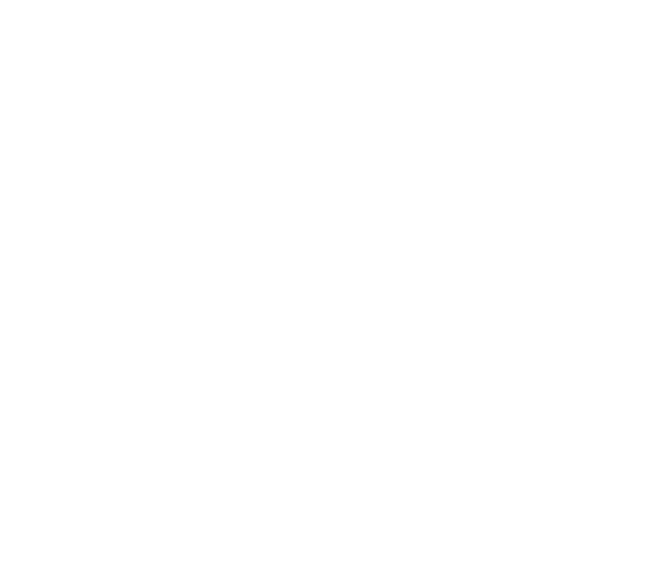
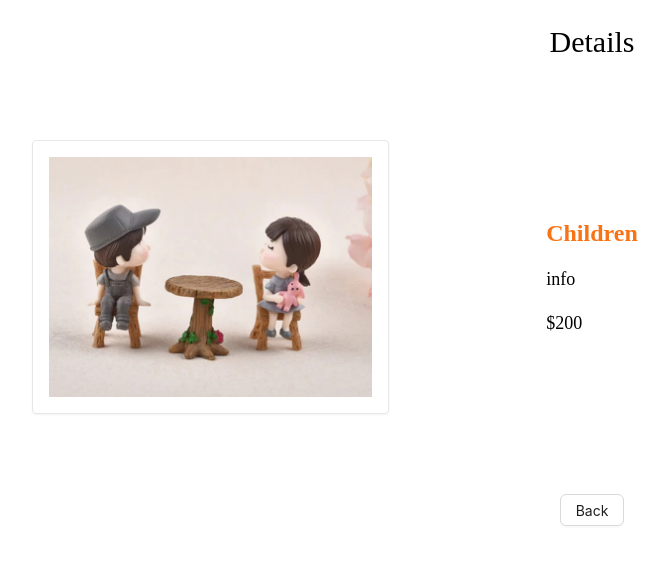
Before and after one commit to Thanujsai/print-it-ui, a React (Create React App) app: page /details/1 in a window 1280 px wide. Before the commit this address had no page. Shown: the top 564 px of the page, without its empty margins (48-717 px from the left). Built offline with nearby package versions, Linux system fonts and the light colour scheme; a web font is replaced by a local one.

Commit message:
details page url consisting item id

```diff
--- a/src/App.js
+++ b/src/App.js
@@ -56,7 +56,7 @@
             <Route path="/exit" element={<ExitAndEnterAnimation />} />
             <Route path="/draggable" element={<DraggableDiv />} />
             <Route path="/variants" element={<Variants />} />
-            <Route path="/details" element={<Details />} />
+            <Route path="/details/:id" element={<Details />} />
             {/* <Route path="/about" element={<About />} /> */}
             {/* Add more routes as needed */}
           </Routes>
--- a/src/components/Explore/Explore.js
+++ b/src/components/Explore/Explore.js
@@ -95,7 +95,7 @@
               initial={{ opacity: 0, x: 10 }}
               whileInView={{ opacity: 1, x: 0 }}
               whileHover={{ scale: 1.1 }}
-              onTap={() => navigate("/details", { state: { card } })}
+              onTap={() => navigate(`/details/${card.id}`)}
               className='p-4 border rounded shadow-sm space-y-2 cursor-pointer'
             >
               <img src={card.image} alt={card.title} className='h-[240px] w-full object-cover' />
--- a/src/components/Home.js
+++ b/src/components/Home.js
@@ -68,7 +68,7 @@
                         type:"spring",
                         stiffness:100,
                         damping:10,
-                        delay:0.4
+                        delay:0.1
                     }}
                     src={lamp} alt="" className='relative z-40 h-[400px] md:h-[700px] img-shadow'></motion.img>
                     {/* orange circle ring */}
--- a/src/components/ProductDetails/Details.js
+++ b/src/components/ProductDetails/Details.js
@@ -1,62 +1,45 @@
 import React from "react";
-import { useLocation, useNavigate } from "react-router-dom";
+import { useParams, useNavigate } from "react-router-dom";
 import { motion } from "framer-motion";
 import { Button } from "antd";
+import { MODELS } from "../Data/Data";
 
 const Details = () => {
-  const location = useLocation();
-  const card = location.state?.card; // Retrieve the passed card data
+  const { id } = useParams();
+  const navigate = useNavigate();
+  const card = MODELS.find(model => model.id.toString() === id); // Find model by id
 
-  const navigate = useNavigate();
   if (!card) {
-    return <p>No details available.</p>;
+    return <p className="text-center text-red-500 mt-10">No details available.</p>;
   }
 
-  {/* Card Section */}
   return (
     <div>
-      <h1 className="text-3xl flex justify-center">Details</h1>
-    <div
-          // initial={{opacity:0, scale:0 }}
-          // animate={{opacity:1, scale:1}}
-          // transition={{
-          //     type:"spring",
-          //     stiffness:100,
-          //     damping:10,
-          //     delay:0.4
-          // }}
-          className='grid grid-cols-1 md:grid-cols-2 p-40 lg:grid-cols-3 gap-6 place-items-center'
-        >
+      <h1 className="text-3xl flex justify-center mt-6">Details</h1>
+      <div className='grid grid-cols-1 md:grid-cols-2 p-20 lg:grid-cols-3 gap-6 place-items-center'>
         <motion.div
-              initial={{opacity:0, scale:0 }}
-              animate={{opacity:1, scale:1}}
-              transition={{
-                  type:"spring",
-                  stiffness:100,
-                  damping:10,
-                  delay:0.4
-              }}
+          initial={{ opacity: 0, scale: 0 }}
+          animate={{ opacity: 1, scale: 1 }}
+          transition={{ type: "spring", stiffness: 100, damping: 10, delay: 0.4 }}
           className='p-4 border rounded shadow-sm space-y-2 cursor-pointer'
         >
           <img src={card.image} alt={card.title} className='h-[240px] w-full object-cover hover:scale-125 duration-300' />
         </motion.div>
         <motion.div
-              initial={{opacity:0, scale:0 }}
-              animate={{opacity:1, scale:1}}
-              transition={{
-                  type:"spring",
-                  stiffness:100,
-                  damping:10,
-                  delay:0.6
-              }}
-            className="space-y-4 text-center md:text-left">
+          initial={{ opacity: 0, scale: 0 }}
+          animate={{ opacity: 1, scale: 1 }}
+          transition={{ type: "spring", stiffness: 100, damping: 10, delay: 0.6 }}
+          className="space-y-4 text-center md:text-left"
+        >
           <h2 className="text-2xl font-bold text-primary">{card.title}</h2>
           <p className="text-lg text-black">{card.info}</p>
           <p className="text-lg text-black">{card.price}</p>
         </motion.div>
       </div>
       <div className="flex justify-center">
-          <Button onClick={() => navigate("/explore")} className="hover:scale-110">Back</Button>
+        <Button onClick={() => navigate("/explore")} className="hover:scale-110">
+          Back
+        </Button>
       </div>
     </div>
   );
```
Lines whose indentation alone changed are shown as unchanged.
